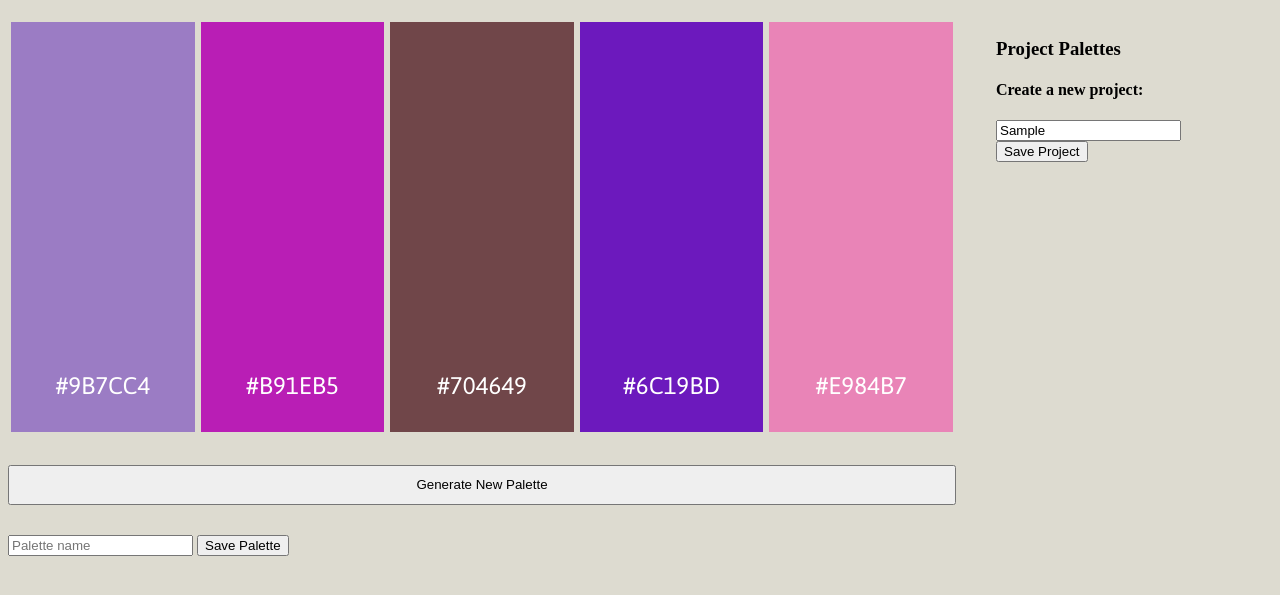
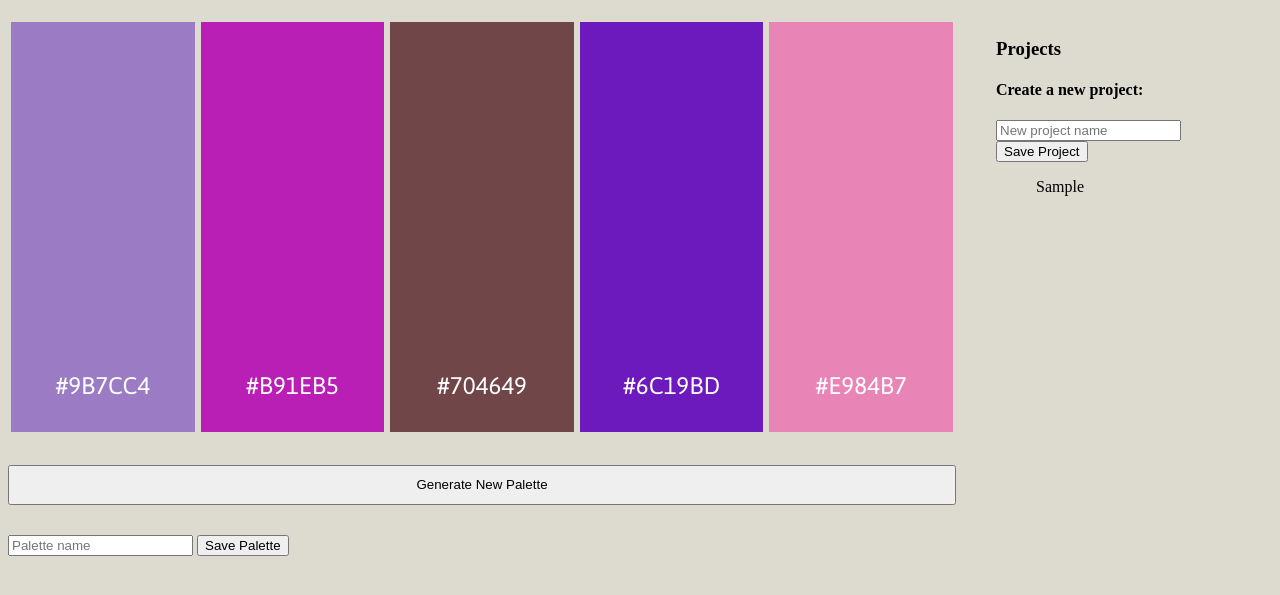
Before and after one commit to nyssa-shepherd/palette-picker-pwa, a website: page public/index.html in a window 1280 px wide. Both pictures are taken after typing "Sample" into the empty fields and a click on the button "Save Project". Shown: the part 65-660 px from the top of the page. Drawn offline with nearby package versions, Linux system fonts and the light colour scheme.

Commit message:
Prepend project names on submit

```diff
--- a/public/index.html
+++ b/public/index.html
@@ -24,7 +24,7 @@
         </form>
       </section>
       <section class='create-project-area'>
-        <h3>Project Palettes</h3>
+        <h3>Projects</h3>
         <form>
           <h4>Create a new project:</h3>
           <input type='text'
@@ -33,6 +33,7 @@
           />
           <button class='save-project-button'>Save Project</button>
         </form>
+        <ul class='projects'></ul>
       </section>
     </div>
     <script src="https://ajax.googleapis.com/ajax/libs/jquery/3.2.1/jquery.min.js"></script>
--- a/public/js/index.js
+++ b/public/js/index.js
@@ -1,10 +1,15 @@
-const projectArr = [];
 let hexArr = [];
 
-const submitProject = (e) => {
+const submitProject = e => {
   e.preventDefault();
-  const input = $('#project-input').val()
-  projectArr.push(input);
+  let input = $('#project-input').val();
+
+  $('#project-input').val('');
+  renderProject(input);
+}
+
+const renderProject = (input) => {
+  $('.projects').prepend(`<p>${input}</p>`);
 }
 
 const genRandomHex = () => {
```
